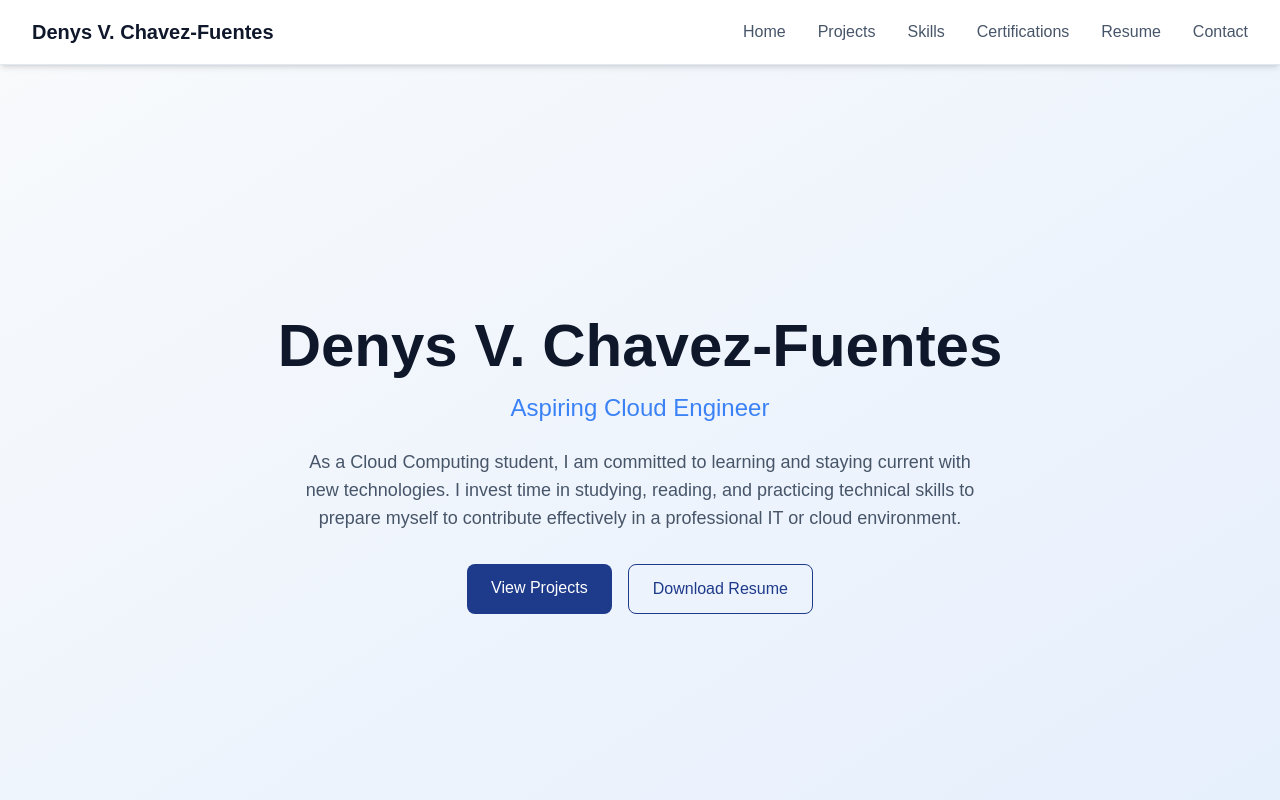
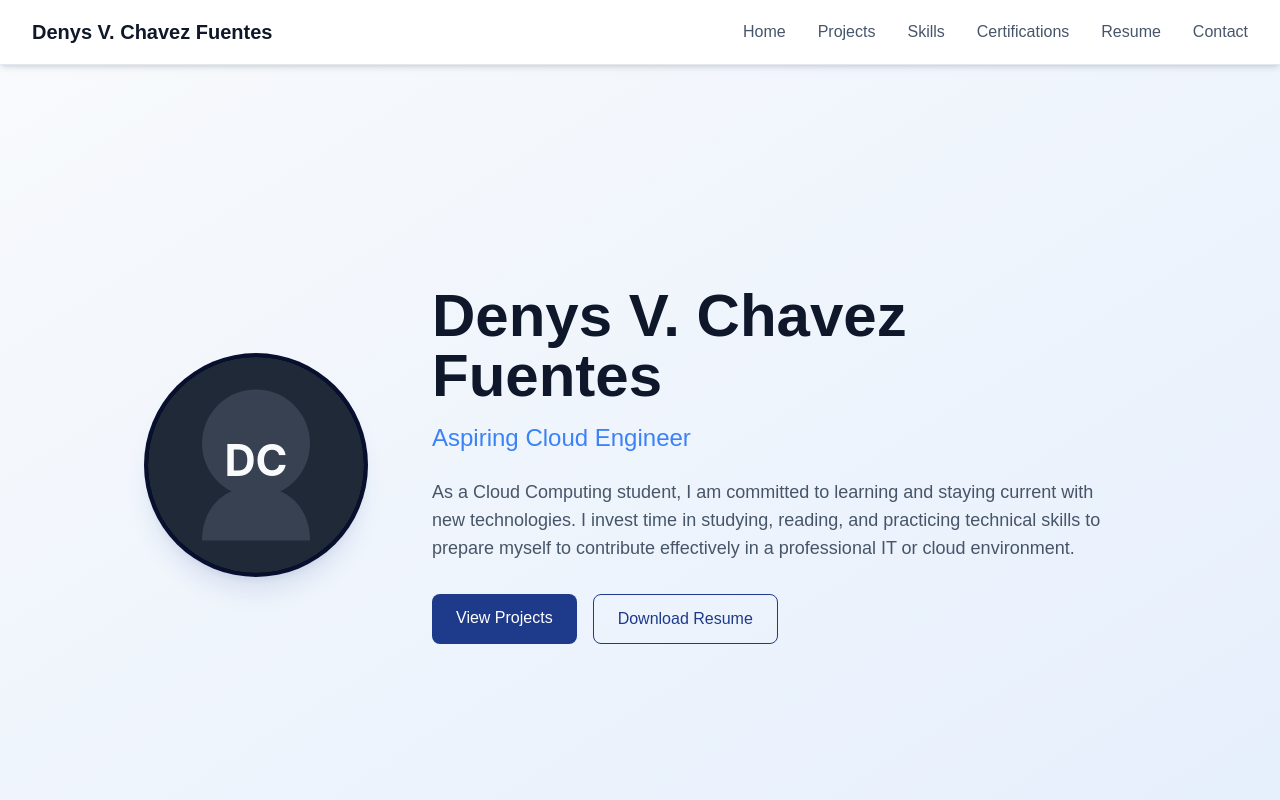
Before and after one commit to DenysChavez/cloudengineerwebsite, a Next.js app: page / in a window 1280 px wide. Shown: the top 800 px of the page. Built offline with nearby package versions, Linux system fonts and the light colour scheme.

Commit message:
add profile image in the hero section

```diff
--- a/components/Hero.tsx
+++ b/components/Hero.tsx
@@ -1,5 +1,6 @@
 "use client"
 
+import Image from "next/image"
 import {motion} from "framer-motion"
 
 const Hero = () => {
@@ -8,14 +9,26 @@ const Hero = () => {
       id="home"
       className="min-h-screen flex items-center justify-center bg-gradient-to-br from-background to-secondary/10"
     >
-      <div className="max-w-4xl mx-auto text-center px-4">
+      <div className="max-w-5xl mx-auto px-4">
+        <div className="flex flex-col-reverse items-center gap-10 md:flex-row md:items-center md:gap-16">
+          <div className="w-56 h-56 flex-shrink-0 rounded-full overflow-hidden border-4 border-primary/20 shadow-xl shadow-primary/10 bg-slate-950">
+            <Image
+              src="/profile.svg"
+              alt="Professional profile picture"
+              width={224}
+              height={224}
+              className="object-cover w-full h-full"
+            />
+          </div>
+
+          <div className="text-center md:text-left">
             <motion.h1
               initial={{opacity: 0, y: 20}}
               animate={{opacity: 1, y: 0}}
               transition={{duration: 0.5}}
               className="text-4xl md:text-6xl font-bold text-text-primary mb-4"
             >
-          Denys V. Chavez-Fuentes
+              Denys V. Chavez Fuentes
             </motion.h1>
             <motion.h2
               initial={{opacity: 0, y: 20}}
@@ -29,18 +42,18 @@ const Hero = () => {
               initial={{opacity: 0, y: 20}}
               animate={{opacity: 1, y: 0}}
               transition={{duration: 0.5, delay: 0.4}}
-          className="text-lg text-text-secondary mb-8 max-w-2xl mx-auto"
+              className="text-lg text-text-secondary mb-8 max-w-2xl mx-auto md:mx-0"
             >
-          As a Cloud Computing student, I am committed to learning and staying
-          current with new technologies. I invest time in studying, reading, and
-          practicing technical skills to prepare myself to contribute
-          effectively in a professional IT or cloud environment.
+              As a Cloud Computing student, I am committed to learning and
+              staying current with new technologies. I invest time in studying,
+              reading, and practicing technical skills to prepare myself to
+              contribute effectively in a professional IT or cloud environment.
             </motion.p>
             <motion.div
               initial={{opacity: 0, y: 20}}
               animate={{opacity: 1, y: 0}}
               transition={{duration: 0.5, delay: 0.6}}
-          className="flex flex-col sm:flex-row gap-4 justify-center"
+              className="flex flex-col sm:flex-row gap-4 justify-center md:justify-start"
             >
               <a
                 href="#projects"
@@ -57,6 +70,8 @@ const Hero = () => {
               </a>
             </motion.div>
           </div>
+        </div>
+      </div>
     </section>
   )
 }
--- a/components/Navbar.tsx
+++ b/components/Navbar.tsx
@@ -22,7 +22,7 @@ const Navbar = () => {
         <div className="flex justify-between h-16">
           <div className="flex items-center">
             <a href="#home" className="text-xl font-bold text-text-primary">
-              Denys V. Chavez-Fuentes
+              Denys V. Chavez Fuentes
             </a>
           </div>
           <div className="hidden md:flex items-center space-x-8">
```
Also changed, not shown: public/profile.svg (added). Lines whose indentation alone changed are shown as unchanged.
